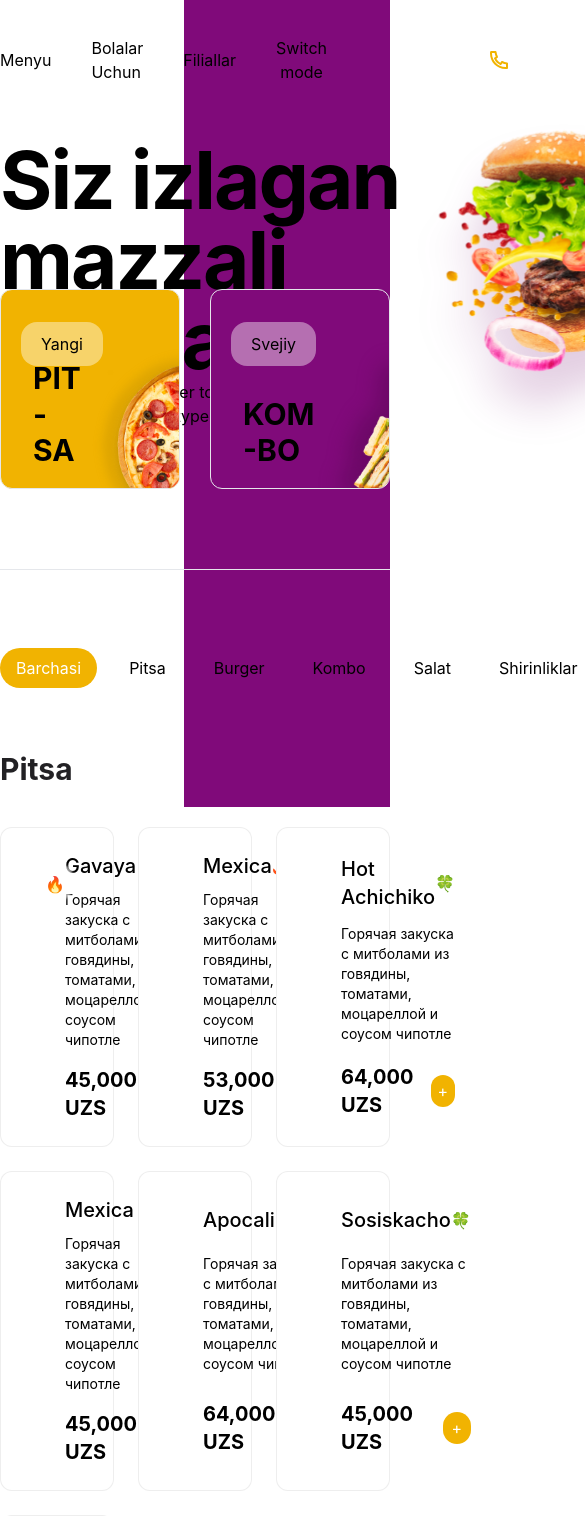
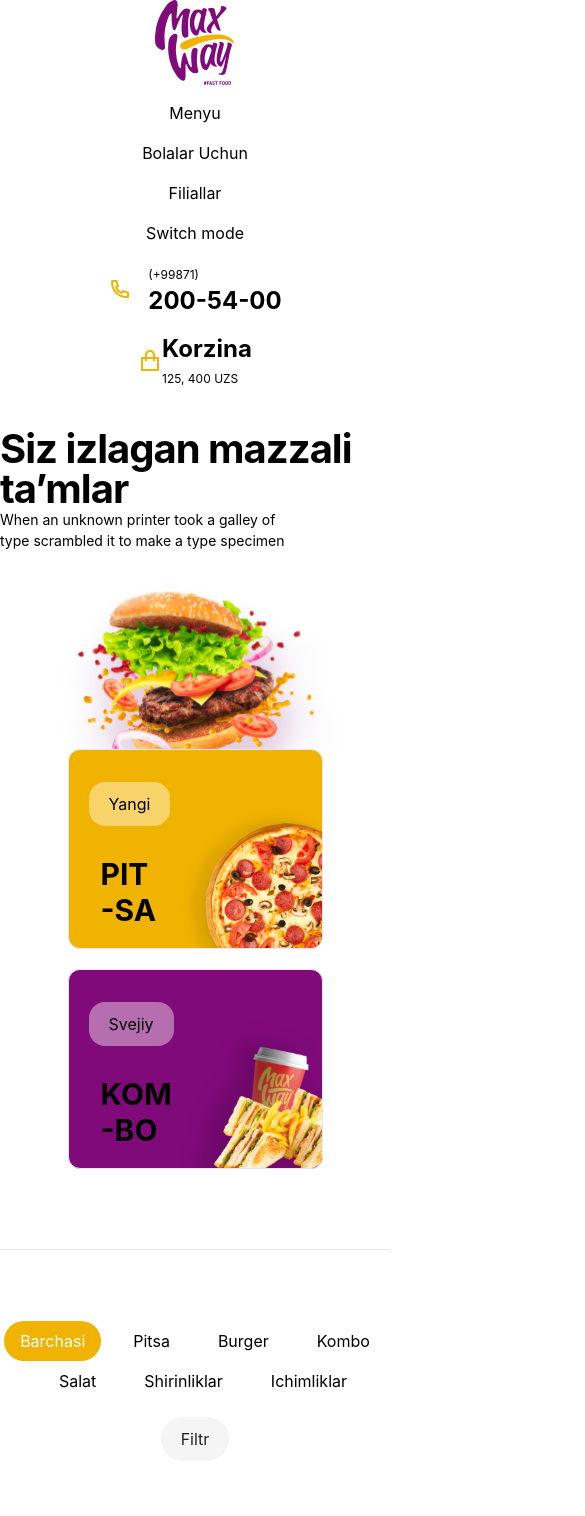
Before and after one commit to GeniusAvenue-Behruz/maxway, a React (Create React App) app: page / in a window 390 px wide. Shown: the top 1516 px of the page, 585 px wide, since content can reach past the window. Built offline with nearby package versions, Linux system fonts and the light colour scheme.

Commit message:
modified:   src/App.js 	modified:   src/components/Footer.js 	modified:   src/components/Header.js 	modified:   src/components/Main.js

```diff
--- a/src/components/Header.js
+++ b/src/components/Header.js
@@ -19,30 +19,30 @@ function myFunction() {
 
 export const Header = () => {
     return (
-        <header className='header realtive mb-20'>
-            <div className='container flex justify-between items-center'>
-                <nav className='header__nav flex w-full justify-between items-center'>
+        <header className='header relative mb-20'>
+    <div className='container flex flex-col md:flex-row justify-between items-center'>
+        <nav className='header__nav flex w-full flex-col md:flex-row justify-between items-center'>
             <a href="!">
-                        <img src='logo.svg' alt='logo' />
+                <img src='logo.svg' alt='logo' className='w-20 md:w-auto' />
             </a>
-                    <ul className='header__nav-menu flex ml-auto mr-20 justify-between items-center gap-10'>
+            <ul className='header__nav-menu flex flex-col md:flex-row sm:ml-0 md:ml-auto mr-0 md:mr-20 justify-between items-center gap-4 md:gap-10 mt-4 md:mt-0'>
                 <li><a href='#!'>Menyu</a></li>
                 <li><a href='#!'>Bolalar Uchun</a></li>
                 <li><a href='#!'>Filiallar</a></li>
-                        <li><button onClick={myFunction}>Switch mode</button> </li>
+                <li><button onClick={myFunction}>Switch mode</button></li>
             </ul>
-                    <div className='purple-w absolute h-[807px] top-0 right-0 -z-10 bg-[#800A7A]'></div>
-                    <div className='contact-details text-white flex w-[40%]'>
-                        <div className='call-center flex items-center mx-20'>
+            <div className='purple-w hidden md:block absolute h-[300px] md:h-[807px] top-0 right-0 -z-10 bg-[#800A7A]'></div>
+            <div className='contact-details md:text-white flex flex-col md:flex-row w-full md:w-[40%] mt-4 md:mt-0 sm:text-black'>
+                <div className='call-center flex items-center mx-auto md:mx-20 mb-4 md:mb-0'>
                     <img className='mr-4' src={callCenter} alt='call center' />
-                            <div className=''>
+                    <div>
                         <span className='text-[12px]'>(+99871)</span>
                         <h1 className='text-2xl font-bold'>200-54-00</h1>
                     </div>
                 </div>
-                        <div className='profile flex items-center'>
-                            <img className='mr-4' src={shopIcon} alt="Shop Icon" />
-                            <div className=''>
+                <div className='profile flex items-center mx-auto'>
+                    <img className='sm:mr-0 md:mr-4' src={shopIcon} alt="Shop Icon" />
+                    <div>
                         <h1 className='text-2xl font-bold'>Korzina</h1>
                         <span className='text-[12px]'>125, 400 UZS</span>
                     </div>
@@ -50,20 +50,21 @@ export const Header = () => {
             </div>
         </nav>
     </div>
-            <div className='header__hero container flex justify-start items-center'>
+    <div className='header__hero container flex flex-col md:flex-row justify-start items-center mt-10 md:mt-0'>
         <div className='header__hero-text'>
-                        <h1 className='min-w-[400px] max-w-[450px] w-full tracking-tight leading-none text-[80px] font-bold '>Siz izlagan
-                            mazzali
-                            ta’mlar</h1>
-                        <p className='max-w-[400px] min-w-[350px] w-full'>When an unknown printer took a galley of type
-                            scrambled it to make a type specimen </p>
+            <h1 className='min-w-[250px] max-w-[450px] w-full tracking-tight leading-none text-[40px] md:text-[80px] font-bold'>
+                Siz izlagan mazzali ta’mlar
+            </h1>
+            <p className='max-w-[300px] min-w-[250px] w-full text-[14px] md:text-[16px]'>
+                When an unknown printer took a galley of type scrambled it to make a type specimen
+            </p>
         </div>
-                    <img src={burger} alt='Burger'/>
+        <img src={burger} alt='Burger' className='w-3/4 md:w-auto mt-8 md:mt-0' />
     </div>
-            <div className='header__hero-hot container flex gap-[30px] -mt-40'>
+    <div className='header__hero-hot container flex flex-col items-center md:items-start md:flex-row gap-[20px] md:gap-[30px] -mt-20 md:-mt-30'>
         <PizzaCard
           bgColor="#F1B301"
-  nameColor={"#E76A06" }
+          nameColor={"#E76A06"}
           status="Yangi"
           name="Pit -sa"
           imgSrc={pizza}
@@ -77,9 +78,9 @@ export const Header = () => {
           imgSrc={kombo}
           imgAlt="Yangi Pizza"
         />
-
     </div>
 </header>
+
     );
 }
 
--- a/src/components/Main.js
+++ b/src/components/Main.js
@@ -14,26 +14,26 @@ import kola from './kola.png'
 const Main = () => {
     return (
         <div>
-            <nav class="bg-inherit py-4">
-                <div class="container mx-auto flex justify-between items-center">
-                    <div class="flex space-x-4">
-                        <button class="bg-[#F1B301] text-white px-4 py-2 rounded-full">Barchasi</button>
-                        <a href="#!" class="text-inherit px-4 py-2">Pitsa</a>
-                        <a href="#!" class="text-inherit px-4 py-2">Burger</a>
-                        <a href="#!" class="text-inherit px-4 py-2">Kombo</a>
-                        <a href="#!" class="text-inherit px-4 py-2">Salat</a>
-                        <a href="#!" class="text-inherit px-4 py-2">Shirinliklar</a>
-                        <a href="#!" class="text-inherit px-4 py-2">Ichimliklar</a>
+    {/* Navigation */}
+    <nav className="bg-inherit py-4">
+        <div className="container mx-auto flex flex-col md:flex-row justify-between items-center">
+            <div className="flex flex-wrap justify-center md:justify-start space-x-4 mb-4 md:mb-0">
+                <button className="bg-[#F1B301] text-white px-4 py-2 rounded-full">Barchasi</button>
+                <a href="#!" className="text-inherit px-4 py-2">Pitsa</a>
+                <a href="#!" className="text-inherit px-4 py-2">Burger</a>
+                <a href="#!" className="text-inherit px-4 py-2">Kombo</a>
+                <a href="#!" className="text-inherit px-4 py-2">Salat</a>
+                <a href="#!" className="text-inherit px-4 py-2">Shirinliklar</a>
+                <a href="#!" className="text-inherit px-4 py-2">Ichimliklar</a>
             </div>
-                    <button class="!bg-[#F5F5F5] text-[#222124] px-[44px] py-[15px] rounded-full">Filtr</button>
+            <button className="bg-[#F5F5F5] text-[#222124] px-[20px] md:px-[44px] py-[10px] md:py-[15px] rounded-full">Filtr</button>
         </div>
     </nav>
 
-            {/* <!-- Main Content --> */}
-            <div class="container mx-auto mt-10">
-                <h1 class="text-3xl font-bold text-[#222124] mb-10">Pitsa</h1>
-
-                <div class="grid grid-cols-3 gap-6">
+    {/* Main Content */}
+    <div className="container mx-auto mt-10">
+        <h1 className="text-2xl md:text-3xl font-bold text-[#222124] mb-10">Pitsa</h1>
+        <div className="grid grid-cols-1 sm:grid-cols-2 md:grid-cols-3 gap-6">
             <PizzaCard
                 imageSrc={gavayaImg}
                 altText="Gavaya Pizza"
@@ -93,13 +93,12 @@ const Main = () => {
             />
         </div>
     </div>
-            {/* BURGERS */}
-            <div class="container mx-auto mt-10">
-                <h1 class="text-3xl font-bold text-[#222124] mb-10">Burger</h1>
 
-                <div class="grid grid-cols-3 gap-6">
+    {/* Burgers Section */}
+    <div className="container mx-auto mt-10">
+        <h1 className="text-2xl md:text-3xl font-bold text-[#222124] mb-10">Burger</h1>
+        <div className="grid grid-cols-1 sm:grid-cols-2 md:grid-cols-3 gap-6">
             <PizzaCard
-                        // imageSrc={gavayaImg}
                 imageSrc={burgerImg}
                 altText="Cheeseburger"
                 title="Cheeseburger"
@@ -108,7 +107,6 @@ const Main = () => {
                 emoji=""
             />
             <PizzaCard
-                        // imageSrc={mexicoImg}
                 imageSrc={burgerImg}
                 altText="Mexica"
                 title="Mexica"
@@ -117,7 +115,6 @@ const Main = () => {
                 emoji=""
             />
             <PizzaCard
-                        // imageSrc={hotImg}
                 imageSrc={burgerImg}
                 altText="Hot achchiko"
                 title="Hot Achichiko"
@@ -126,7 +123,6 @@ const Main = () => {
                 emoji=""
             />
             <PizzaCard
-                        // imageSrc={mexicoImg2}
                 imageSrc={burgerImg}
                 altText="Mexica"
                 title="Mexica"
@@ -134,18 +130,14 @@ const Main = () => {
                 price="45,000 UZS"
                 emoji=""
             />
-
-
         </div>
     </div>
 
-            {/* Kombo */}
-            <div class="container mx-auto mt-10">
-                <h1 class="text-3xl font-bold text-[#222124] mb-10">Burger</h1>
-
-                <div class="grid grid-cols-3 gap-6">
+    {/* Kombo Section */}
+    <div className="container mx-auto mt-10">
+        <h1 className="text-2xl md:text-3xl font-bold text-[#222124] mb-10">Kombo</h1>
+        <div className="grid grid-cols-1 sm:grid-cols-2 md:grid-cols-3 gap-6">
             <PizzaCard
-                        // imageSrc={gavayaImg}
                 imageSrc={komboImg}
                 altText="Cheeseburger"
                 title="Kombo-1"
@@ -154,7 +146,6 @@ const Main = () => {
                 emoji=""
             />
             <PizzaCard
-                        // imageSrc={mexicoImg}
                 imageSrc={komboImg2}
                 altText="Mexica"
                 title="Kombo-2"
@@ -163,7 +154,6 @@ const Main = () => {
                 emoji=""
             />
             <PizzaCard
-                        // imageSrc={hotImg}
                 imageSrc={komboImg}
                 altText="Hot achchiko"
                 title="Kombo-3"
@@ -174,33 +164,29 @@ const Main = () => {
         </div>
     </div>
 
-            {/* Ichimliklar */}
-            <div class="container mx-auto mt-10">
-                <h1 class="text-3xl font-bold text-[#222124] mb-10">Ichimliklar</h1>
-
-                <div class="grid grid-cols-3 gap-6">
+    {/* Ichimliklar Section */}
+    <div className="container mx-auto mt-10">
+        <h1 className="text-2xl md:text-3xl font-bold text-[#222124] mb-10">Ichimliklar</h1>
+        <div className="grid grid-cols-1 sm:grid-cols-2 md:grid-cols-3 gap-6">
             <PizzaCard
-                        // imageSrc={gavayaImg}
                 imageSrc={sprite}
-                        altText="Cheeseburger"
+                altText="Sprite 1L"
                 title="Sprite 1L"
                 description="Горячая закуска с митболами из говядины, томатами, моцареллой и соусом чипотле"
                 price="6,000 UZS"
                 emoji=""
             />
             <PizzaCard
-                        // imageSrc={mexicoImg}
                 imageSrc={kola}
-                        altText="Mexica"
+                altText="Coca Cola 1L"
                 title="Coca Cola 1L"
                 description="Горячая закуска с митболами из говядины, томатами, моцареллой и соусом чипотле"
                 price="9,000 UZS"
                 emoji=""
             />
             <PizzaCard
-                        // imageSrc={hotImg}
                 imageSrc={fanta}
-                        altText="Hot achchiko"
+                altText="Fanta 1L"
                 title="Fanta 1L"
                 description="Горячая закуска с митболами из говядины, томатами, моцареллой и соусом чипотле"
                 price="6,000 UZS"
@@ -209,6 +195,7 @@ const Main = () => {
         </div>
     </div>
 </div>
+
     )
 }
 
```
Also changed, not shown: src/App.js (+32 -25 lines), src/components/Footer.js (+9 -8 lines). Lines whose indentation alone changed are shown as unchanged.
